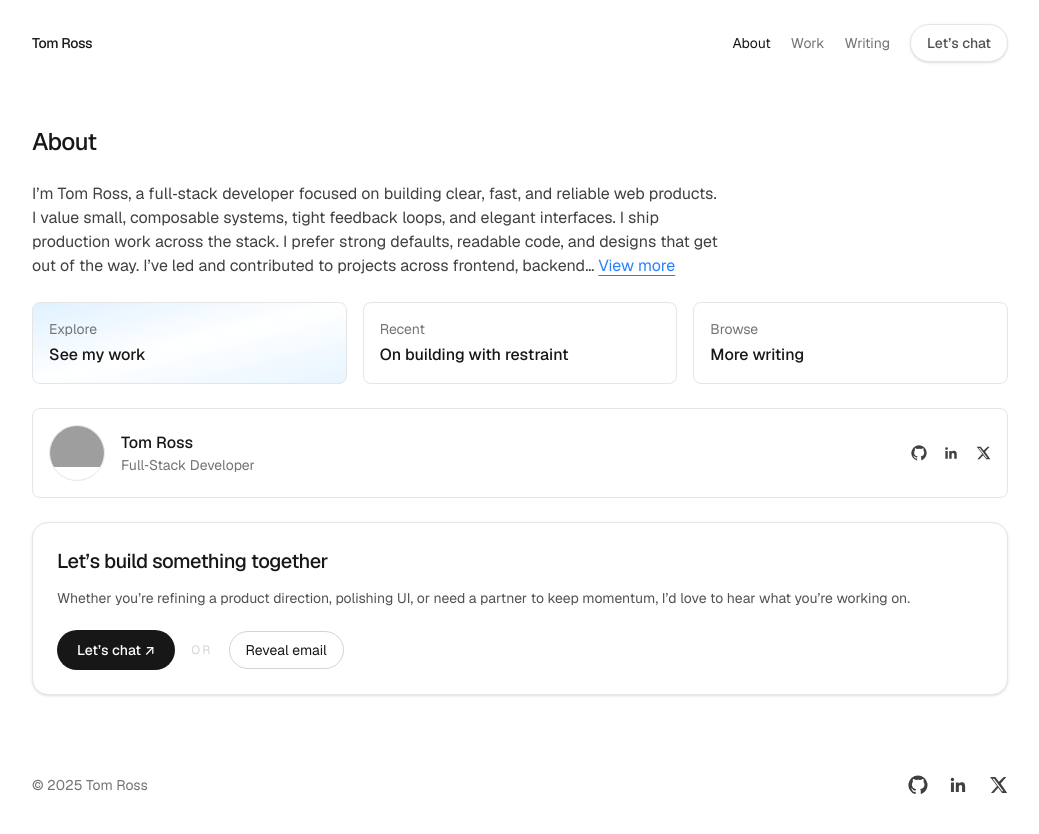
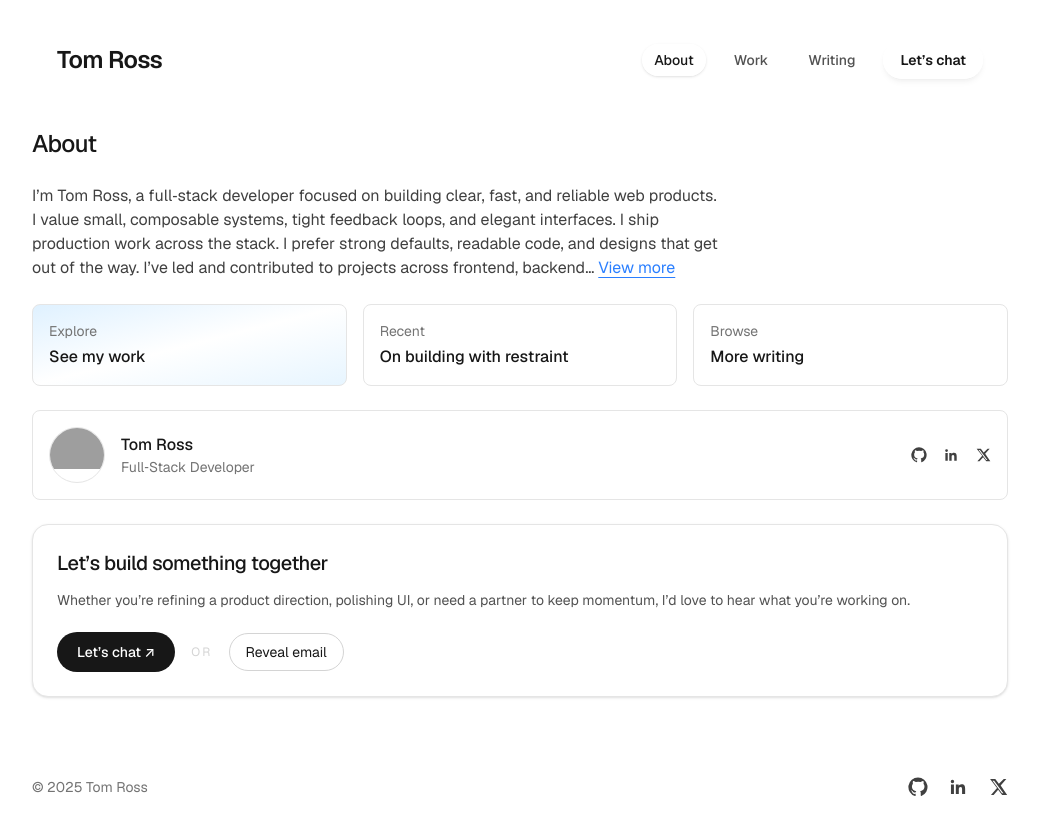
Before and after one commit to TommyFork/tomross.dev, a Next.js app: page /about in a window 1280 px wide. Shown: the top 834 px of the page, without its empty margins (120-1159 px from the left). Built offline with nearby package versions, Linux system fonts and the light colour scheme; no server answers; grey boxes are pictures that could not be loaded.

Commit message:
Enhance navigation bar styling

```diff
--- a/src/components/Nav.tsx
+++ b/src/components/Nav.tsx
@@ -1,6 +1,6 @@
 "use client";
 
-import type { MouseEvent } from "react";
+import { useEffect, useState, type MouseEvent } from "react";
 
 import Link from "next/link";
 import { usePathname } from "next/navigation";
@@ -16,6 +16,20 @@ const links = [
 export default function Nav() {
   const pathname = usePathname();
   const { openModal } = useContactModal();
+  const [isScrolled, setIsScrolled] = useState(false);
+
+  useEffect(() => {
+    const handleScroll = () => {
+      setIsScrolled(window.scrollY > 12);
+    };
+
+    handleScroll();
+    window.addEventListener("scroll", handleScroll, { passive: true });
+
+    return () => {
+      window.removeEventListener("scroll", handleScroll);
+    };
+  }, []);
 
   const handleOpenModal = (event: MouseEvent<HTMLButtonElement>) => {
     const trigger = event.currentTarget;
@@ -23,25 +37,34 @@ export default function Nav() {
   };
 
   return (
-    <header className="py-6">
-      <nav className="flex items-center justify-between gap-6">
-        <Link href="/" className="text-sm font-medium tracking-tight">
+    <header
+      className={`sticky top-4 z-50 rounded-3xl border transition-all duration-300 ${
+        isScrolled
+          ? "py-3 border-white/60 bg-white/70 shadow-lg shadow-neutral-950/5 backdrop-blur-xl dark:border-white/10 dark:bg-neutral-900/70"
+          : "py-6 border-transparent bg-white/50 backdrop-blur-sm dark:bg-neutral-950/40"
+      }`}
+    >
+      <nav className="flex items-center justify-between gap-6 px-6">
+        <Link
+          href="/"
+          className="text-lg font-semibold tracking-tight text-neutral-900 transition-transform duration-300 hover:scale-[1.02] md:text-2xl dark:text-neutral-100"
+        >
           Tom Ross
         </Link>
-        <div className="flex items-center gap-5 text-sm">
-          <ul className="flex items-center gap-5">
+        <div className="flex items-center gap-4 text-sm">
+          <ul className="flex items-center gap-2 md:gap-4">
             {links.map((item) => {
               const active = pathname === item.href;
               return (
                 <li key={item.href}>
                   <Link
                     href={item.href}
-                    className={
-                      "transition-colors hover:text-neutral-700 " +
-                      (active
-                        ? "text-neutral-900 visited:text-neutral-900"
-                        : "text-neutral-500 visited:text-neutral-500")
-                    }
+                    aria-current={active ? "page" : undefined}
+                    className={`relative inline-flex items-center rounded-full px-3 py-1.5 text-sm font-medium transition-all duration-200 focus-visible:outline-none focus-visible:ring-2 focus-visible:ring-offset-2 focus-visible:ring-offset-white focus-visible:ring-sky-400 dark:focus-visible:ring-offset-neutral-900 ${
+                      active
+                        ? "bg-white/90 text-neutral-900 shadow-sm dark:bg-white/10 dark:text-white"
+                        : "text-neutral-600 hover:bg-white/70 hover:text-neutral-900 dark:text-neutral-300 dark:hover:bg-white/10 dark:hover:text-white"
+                    }`}
                   >
                     {item.label}
                   </Link>
@@ -52,7 +75,7 @@ export default function Nav() {
           <button
             type="button"
             onClick={handleOpenModal}
-            className="inline-flex items-center justify-center rounded-full border border-neutral-200 bg-white px-4 py-2 text-sm font-medium text-neutral-600 shadow-sm transition hover:-translate-y-[1px] hover:border-neutral-300 hover:shadow-md focus-visible:outline-none focus-visible:ring-2 focus-visible:ring-sky-400 dark:border-neutral-700 dark:bg-neutral-950 dark:text-neutral-200"
+            className="inline-flex items-center justify-center gap-2 rounded-full border border-white/60 bg-white/80 px-4 py-2 text-sm font-semibold text-neutral-900 shadow-md shadow-neutral-950/5 transition-all duration-200 hover:-translate-y-[2px] hover:border-white/80 hover:bg-white/90 hover:shadow-lg focus-visible:outline-none focus-visible:ring-2 focus-visible:ring-sky-400 focus-visible:ring-offset-2 focus-visible:ring-offset-white dark:border-white/10 dark:bg-white/10 dark:text-white dark:shadow-black/20 dark:hover:border-white/20 dark:hover:bg-white/15 dark:focus-visible:ring-offset-neutral-900"
           >
             Let’s chat
           </button>
```
